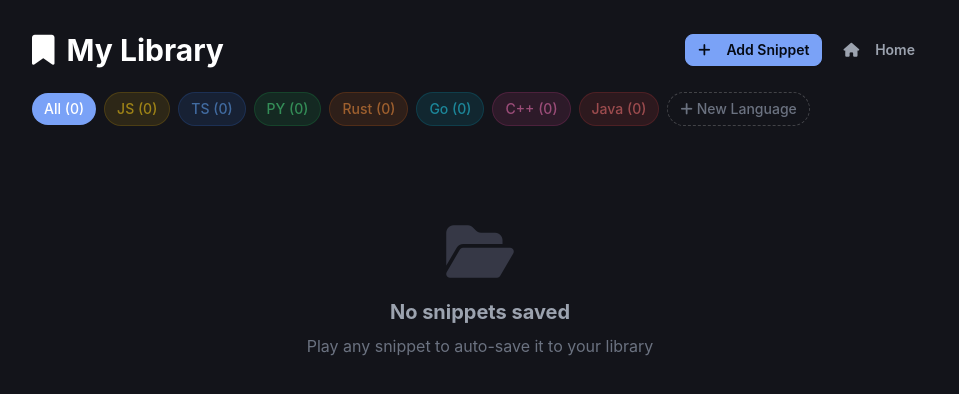
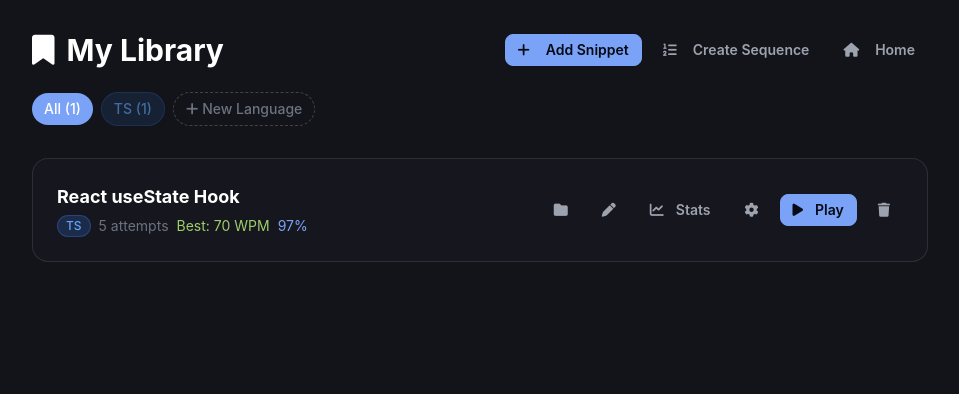
Before and after one commit to pierodev0/dev-typing, a React (Vite) app: page /library in a window 1280 px wide. Shown: the top 394 px of the page, without its empty margins (160-1119 px from the left). Built offline with nearby package versions, Linux system fonts and the light colour scheme.

Commit message:
feat: add heatmap

```diff
--- a/src/components/game/ResultsModal.tsx
+++ b/src/components/game/ResultsModal.tsx
@@ -2,6 +2,7 @@ import { useEffect, useRef } from 'react';
 import type { GameStats, ExerciseResult } from '@/types';
 import { getGrade } from '@/lib/grades';
 import { usePersistenceStore } from '@/stores/persistenceStore';
+import { useGameStore } from '@/stores/gameStore';
 
 interface ResultsModalProps {
   stats: GameStats;
@@ -25,6 +26,7 @@ export const ResultsModal = ({ stats, code, lang = 'other', abandoned = false, o
   const hasSavedRef = useRef(false);
   const onFinishCalledRef = useRef(false);
 
+  const errorPositions = useGameStore((state) => state.errorPositions);
   const snippets = usePersistenceStore((state) => state.snippets);
   const addResult = usePersistenceStore((state) => state.addResult);
   const findOrCreateSnippet = usePersistenceStore((state) => state.findOrCreateSnippet);
@@ -42,8 +44,8 @@ export const ResultsModal = ({ stats, code, lang = 'other', abandoned = false, o
       acc: stats.acc,
       time: stats.time,
       errors: stats.errors,
-    });
-  }, [abandoned, matchingSnippet?.id, stats.wpm, stats.acc, stats.time, stats.errors, addResult, findOrCreateSnippet, code, lang]);
+    }, errorPositions);
+  }, [abandoned, matchingSnippet?.id, stats.wpm, stats.acc, stats.time, stats.errors, addResult, findOrCreateSnippet, code, lang, errorPositions]);
 
   const handleBack = () => {
     if (onFinish && !onFinishCalledRef.current) {
--- /dev/null
+++ b/src/components/shared/HeatmapCodeView.tsx
@@ -0,0 +1,67 @@
+import { useMemo } from 'react';
+
+interface HeatmapCodeViewProps {
+  code: string;
+  errorPositions?: Record<number, number>;
+}
+
+const getHeatmapColor = (errorCount: number, maxErrors: number): string => {
+  if (errorCount === 0) return 'text-gray-400';
+
+  const intensity = errorCount / maxErrors;
+
+  if (intensity < 0.25) return 'text-red-300 bg-red-500/20';
+  if (intensity < 0.5) return 'text-red-400 bg-red-500/30';
+  if (intensity < 0.75) return 'text-red-500 bg-red-500/40';
+  return 'text-red-600 bg-red-500/50';
+};
+
+export const HeatmapCodeView = ({ code, errorPositions = {} }: HeatmapCodeViewProps) => {
+  const { chars, maxErrors } = useMemo(() => {
+    const chars: { char: string; errorCount: number }[] = [];
+    let maxErrors = 0;
+
+    for (let i = 0; i < code.length; i++) {
+      const errorCount = errorPositions[i] || 0;
+      if (errorCount > maxErrors) maxErrors = errorCount;
+      chars.push({ char: code[i], errorCount });
+    }
+
+    return { chars, maxErrors };
+  }, [code, errorPositions]);
+
+  if (maxErrors === 0) {
+    return (
+      <pre className="text-sm text-gray-400 font-mono whitespace-pre-wrap">
+        {code}
+      </pre>
+    );
+  }
+
+  return (
+    <pre className="text-sm font-mono whitespace-pre-wrap break-all">
+      {chars.map((item, index) => {
+        const colorClass = getHeatmapColor(item.errorCount, maxErrors);
+        const isError = item.errorCount > 0;
+
+        if (isError) {
+          return (
+            <span
+              key={index}
+              className={`${colorClass} px-0.5 rounded`}
+              title={`Errors: ${item.errorCount}`}
+            >
+              {item.char === '\n' ? '↵\n' : item.char}
+            </span>
+          );
+        }
+
+        return (
+          <span key={index} className="text-gray-400">
+            {item.char === '\n' ? '↵\n' : item.char}
+          </span>
+        );
+      })}
+    </pre>
+  );
+};
--- a/src/pages/LibraryPage.tsx
+++ b/src/pages/LibraryPage.tsx
@@ -1,5 +1,6 @@
 import { useState } from 'react';
 import { usePersistenceStore, getLanguageColor, getLanguageName } from '@/stores/persistenceStore';
+import { HeatmapCodeView } from '@/components/shared/HeatmapCodeView';
 import type { SavedSnippet, ExerciseResult, GameOptions } from '@/types';
 
 interface LibraryPageProps {
@@ -464,7 +465,10 @@ export const LibraryPage = ({ onBack, onStartGame, onStartSequence }: LibraryPag
             )}
 
             <div className="bg-tokyo-bg-darkest rounded-xl p-4 max-h-48 overflow-auto">
-              <pre className="text-sm text-gray-400 font-mono whitespace-pre-wrap">{currentSnippet.code}</pre>
+              <HeatmapCodeView
+                code={currentSnippet.code}
+                errorPositions={currentSnippet.errorPositions}
+              />
             </div>
           </div>
 
--- a/src/stores/gameStore.ts
+++ b/src/stores/gameStore.ts
@@ -8,6 +8,7 @@ interface GameStore {
   stats: GameStats;
   isFinished: boolean;
   abandoned: boolean;
+  errorPositions: Record<number, number>;
   code: string;
   lang: string;
   langName: string;
@@ -23,6 +24,8 @@ interface GameStore {
   updateChar: (index: number, updates: Partial<Char>) => void;
   finishGame: (abandoned?: boolean) => void;
   incrementErrors: () => void;
+  recordError: (position: number) => void;
+  getErrorPositions: () => Record<number, number>;
   startTimer: () => void;
   pauseTimer: () => void;
   resumeTimer: () => void;
@@ -64,6 +67,7 @@ export const useGameStore = create<GameStore>((set, get) => ({
   stats: initialStats,
   isFinished: false,
   abandoned: false,
+  errorPositions: {},
   code: '',
   lang: '',
   langName: '',
@@ -80,6 +84,7 @@ export const useGameStore = create<GameStore>((set, get) => ({
       stats: initialStats,
       isFinished: false,
       abandoned: false,
+      errorPositions: {},
       code,
       lang,
       langName: lang === 'auto' ? detectedLang : lang,
@@ -102,6 +107,7 @@ export const useGameStore = create<GameStore>((set, get) => ({
       stats: initialStats,
       isFinished: false,
       abandoned: false,
+      errorPositions: {},
       langName: lang === 'auto' ? detectedLang : lang,
       startTime: null,
       options,
@@ -156,6 +162,16 @@ export const useGameStore = create<GameStore>((set, get) => ({
     set((state) => ({
       stats: { ...state.stats, errors: state.stats.errors + 1 },
     })),
+
+  recordError: (position: number) =>
+    set((state) => ({
+      errorPositions: {
+        ...state.errorPositions,
+        [position]: (state.errorPositions[position] || 0) + 1,
+      },
+    })),
+
+  getErrorPositions: () => get().errorPositions,
 
   startTimer: () => {
     set({
--- a/src/stores/persistenceStore.ts
+++ b/src/stores/persistenceStore.ts
@@ -24,6 +24,49 @@ const LANGUAGE_COLORS = [
   'bg-teal-500/20 text-teal-400 border-teal-500/30',
 ];
 
+const SAMPLE_SNIPPET: SavedSnippet = {
+  id: 'sample_snippet_demo',
+  name: 'React useState Hook',
+  code: `import { useState } from 'react';
+
+function Counter() {
+  const [count, setCount] = useState(0);
+
+  return (
+    <div>
+      <p>Count: {count}</p>
+      <button onClick={() => setCount(count + 1)}>
+        Increment
+      </button>
+    </div>
+  );
+}`,
+  lang: 'ts',
+  createdAt: '2024-01-15T10:00:00.000Z',
+  results: [
+    { id: 'r1', date: '2024-01-15T10:30:00.000Z', wpm: 45, acc: 92, time: 45, errors: 4 },
+    { id: 'r2', date: '2024-01-16T09:15:00.000Z', wpm: 52, acc: 88, time: 38, errors: 6 },
+    { id: 'r3', date: '2024-01-17T14:20:00.000Z', wpm: 58, acc: 95, time: 35, errors: 2 },
+    { id: 'r4', date: '2024-01-18T11:45:00.000Z', wpm: 63, acc: 91, time: 32, errors: 3 },
+    { id: 'r5', date: '2024-01-19T16:30:00.000Z', wpm: 70, acc: 97, time: 28, errors: 1 },
+  ],
+  errorPositions: {
+    19: 3,
+    20: 2,
+    45: 4,
+    46: 4,
+    47: 3,
+    78: 5,
+    79: 5,
+    80: 4,
+    115: 2,
+    116: 2,
+    117: 1,
+    140: 3,
+    141: 3,
+  },
+};
+
 interface PersistenceStore {
   snippets: SavedSnippet[];
   customLanguages: CustomLanguage[];
@@ -35,7 +78,7 @@ interface PersistenceStore {
   renameSnippet: (id: string, name: string) => void;
   changeSnippetLanguage: (id: string, lang: string) => void;
   deleteSnippet: (id: string) => void;
-  addResult: (snippetId: string, result: Omit<ExerciseResult, 'id' | 'date'>) => void;
+  addResult: (snippetId: string, result: Omit<ExerciseResult, 'id' | 'date'>, errorPositions?: Record<number, number>) => void;
   getSnippet: (id: string) => SavedSnippet | undefined;
   getSnippetByCode: (code: string) => SavedSnippet | undefined;
   clearHistory: (snippetId: string) => void;
@@ -55,7 +98,7 @@ interface PersistenceStore {
 export const usePersistenceStore = create<PersistenceStore>()(
   persist(
     (set, get) => ({
-      snippets: [],
+      snippets: [SAMPLE_SNIPPET],
       customLanguages: [],
       sequences: [],
 
@@ -113,18 +156,32 @@ export const usePersistenceStore = create<PersistenceStore>()(
         }));
       },
 
-      addResult: (snippetId: string, result: Omit<ExerciseResult, 'id' | 'date'>) => {
+      addResult: (snippetId: string, result: Omit<ExerciseResult, 'id' | 'date'>, errorPositions?: Record<number, number>) => {
         const newResult: ExerciseResult = {
           ...result,
           id: `result_${Date.now()}_${Math.random().toString(36).substr(2, 9)}`,
           date: new Date().toISOString(),
         };
         set((state) => ({
-          snippets: state.snippets.map((s) =>
-            s.id === snippetId
-              ? { ...s, results: [...s.results, newResult] }
-              : s
-          ),
+          snippets: state.snippets.map((s) => {
+            if (s.id !== snippetId) return s;
+
+            const existingErrors = s.errorPositions || {};
+            const newErrors = { ...existingErrors };
+
+            if (errorPositions) {
+              Object.entries(errorPositions).forEach(([pos, count]) => {
+                const key = parseInt(pos, 10);
+                newErrors[key] = (newErrors[key] || 0) + count;
+              });
+            }
+
+            return {
+              ...s,
+              results: [...s.results, newResult],
+              errorPositions: newErrors
+            };
+          }),
         }));
       },
 
@@ -139,7 +196,7 @@ export const usePersistenceStore = create<PersistenceStore>()(
       clearHistory: (snippetId: string) => {
         set((state) => ({
           snippets: state.snippets.map((s) =>
-            s.id === snippetId ? { ...s, results: [] } : s
+            s.id === snippetId ? { ...s, results: [], errorPositions: {} } : s
           ),
         }));
       },
--- a/src/types/index.ts
+++ b/src/types/index.ts
@@ -73,6 +73,7 @@ export interface SavedSnippet {
   lang: string;
   createdAt: string;
   results: ExerciseResult[];
+  errorPositions?: Record<number, number>;
 }
 
 export interface CustomLanguage {
```
Also changed, not shown: src/hooks/useTyping.ts (+7 -4 lines).
